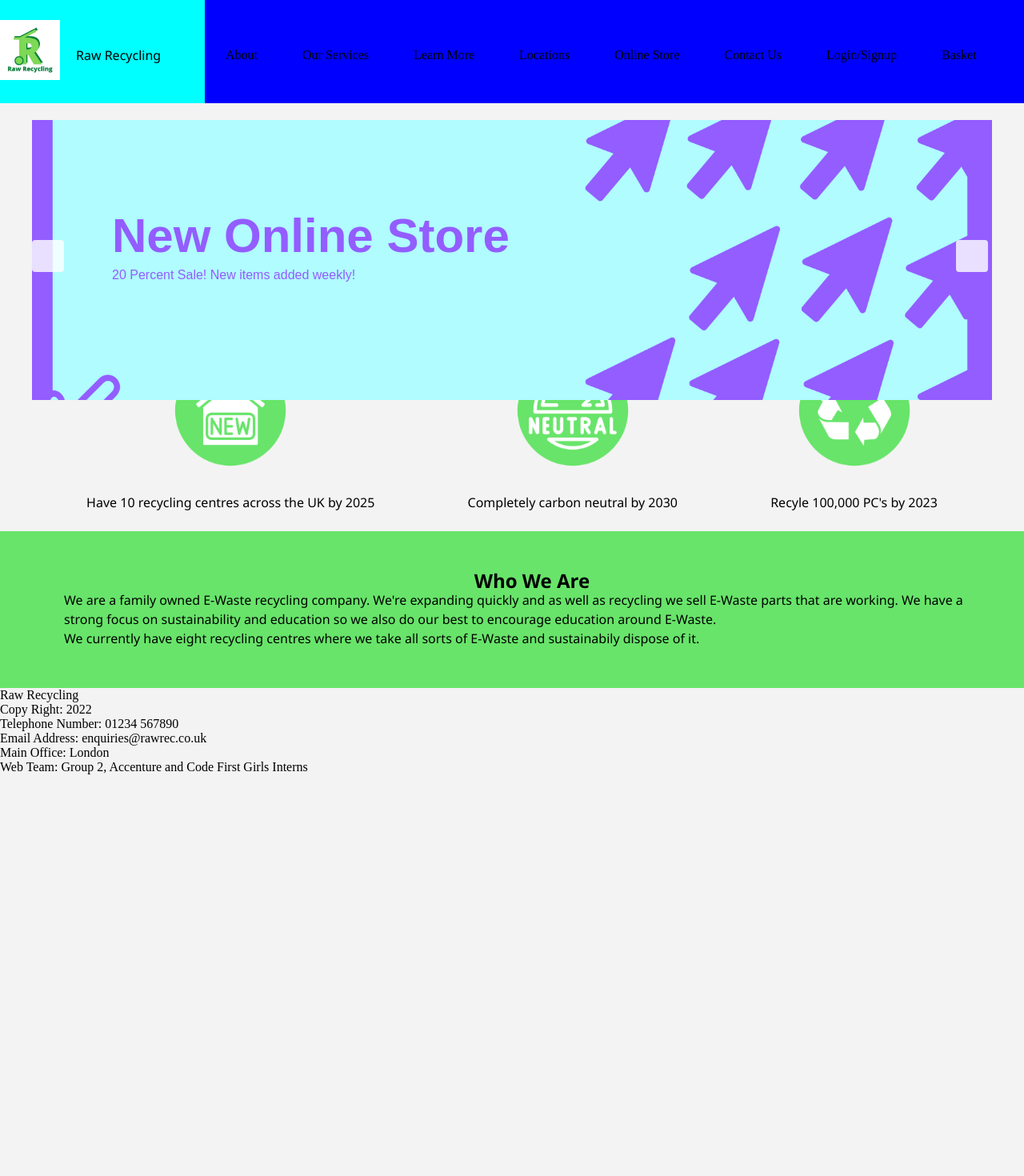
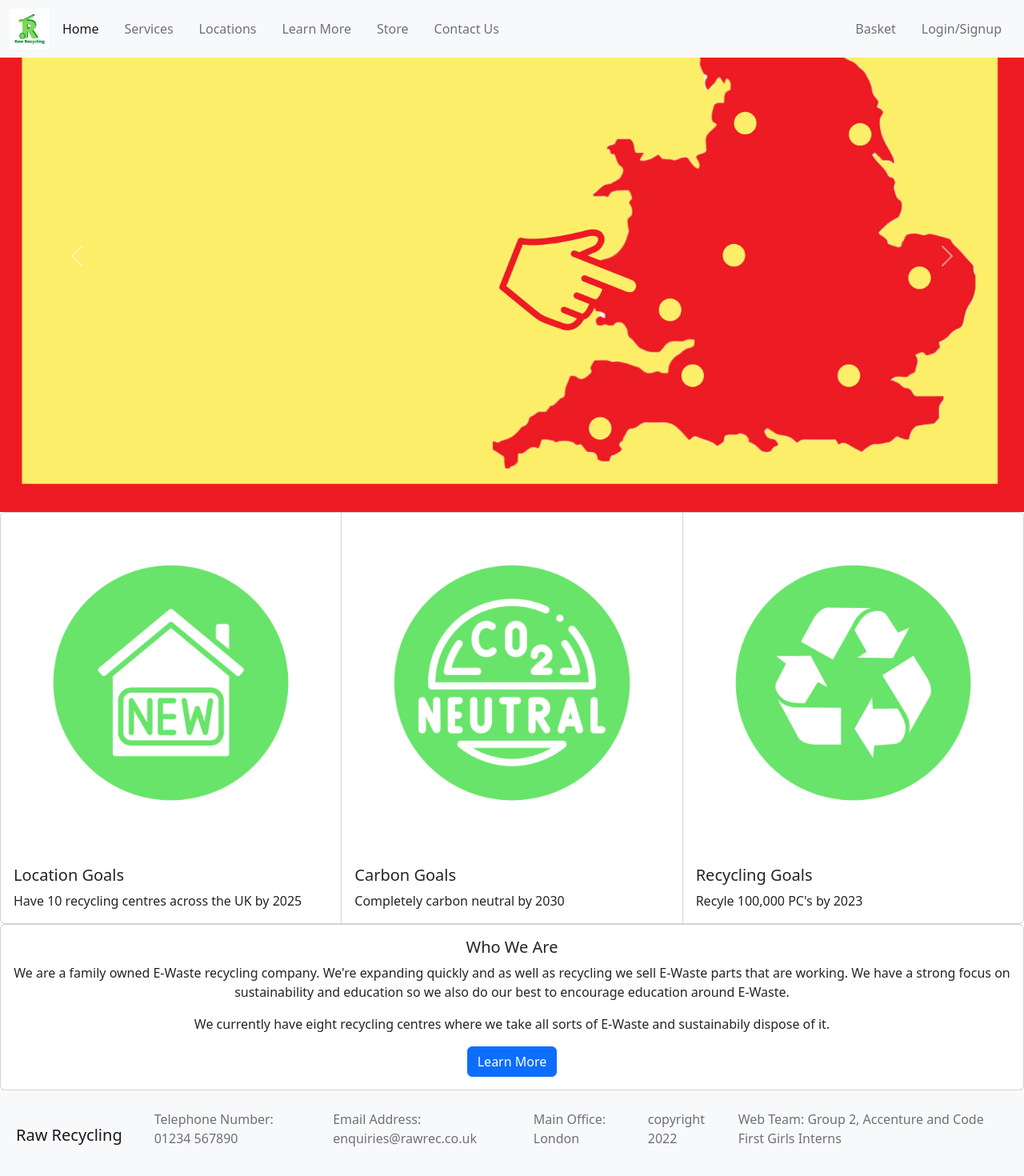
Before and after one commit to TeliAccenture/E-WasteSite, a website: page E-WasteSite-main/pages/index.html in a window 1280 px wide. Shown: the whole page at 80% size. Before the commit the page ends 968 px from the top, so only its background shows below. Drawn offline with nearby package versions, Linux system fonts and the light colour scheme.

Commit message:
Several Updates
Redid the nav bar and footer to use bootstrap. Redid the front page to use bootstrap.

```diff
--- a/E-WasteSite-main/pages/Elements/footer.html
+++ b/E-WasteSite-main/pages/Elements/footer.html
@@ -1,10 +1,27 @@
-<footer>
-    <ul>
-        <li>Raw Recycling</li>
-        <li>Copy Right: 2022</li>
-        <li>Telephone Number: 01234 567890</li>
-        <li>Email Address: enquiries@rawrec.co.uk </li>
-        <li>Main Office: London</li>
-        <li>Web Team: Group 2, Accenture and Code First Girls Interns</li>
-    </ul>
+<footer class="navbar navbar-expand-lg sticky-bottom bg-light">
+    <div class="container-fluid">
+      <a class="navbar-brand p-2" href="#">Raw Recycling</a>
+      <button class="navbar-toggler" type="button" data-bs-toggle="collapse" data-bs-target="#navbarNav" aria-controls="navbarNav" aria-expanded="false" aria-label="Toggle navigation">
+        <span class="navbar-toggler-icon"></span>
+      </button>
+      <div class="collapse navbar-collapse d-flex justify-content-around" id="navbarNav">
+        <ul class="navbar-nav">
+          <li class="nav-item p-2">
+            <p class="nav-link">Telephone Number: 01234 567890</p>
+          </li>
+          <li class="nav-item p-2">
+            <p class="nav-link">Email Address: enquiries@rawrec.co.uk</p>
+          </li>
+          <li class="nav-item p-2">
+            <p class="nav-link">Main Office: London</p>
+          </li>
+          <li class="navbar-item p-2">
+            <p class="nav-link">copyright 2022</p>
+          </li>
+          <li class="nav-item p-2">
+            <p class="nav-link">Web Team: Group 2, Accenture and Code First Girls Interns</p>
+          </li>
+        </ul>
+      </div>
+    </div>
 </footer>
--- a/E-WasteSite-main/pages/Elements/navBar.html
+++ b/E-WasteSite-main/pages/Elements/navBar.html
@@ -1,25 +1,40 @@
  <!--Navigation Bar Code-->
-<nav id="navBar">
-    <!--Left hand side nav bar-->
-    <div id = "nameAndLogo">
-        <img src = "../images/R.jpg" alt = "company logo" id = "companyLogo"/>
-        <p>Raw Recycling</p>
+
+ <nav class="navbar navbar-expand-lg fixed-top bg-light">
+    <div class="container-fluid">
+      <img src="../images/R.jpg" class="nav-brand" height="50px">
+      <button class="navbar-toggler" type="button" data-bs-toggle="collapse" data-bs-target="#navbarText" aria-controls="navbarText" aria-expanded="false" aria-label="Toggle navigation">
+        <span class="navbar-toggler-icon"></span>
+      </button>
+      <div class="collapse navbar-collapse" id="navbarText">
+        <ul class="navbar-nav me-auto mb-2 mb-lg-0">
+          <li class="nav-item p-2">
+            <a class="nav-link active" aria-current="page" href="../pages/index.html">Home</a>
+          </li>
+          <li class="nav-item p-2">
+            <a class="nav-link" href="../pages/services.html">Services</a>
+          </li>
+          <li class="nav-item p-2">
+            <a class="nav-link" href="../pages/locations.html">Locations</a>
+          </li>
+          <li class="nav-item p-2">
+            <a class="nav-link" href="../pages/learn.html">Learn More</a>
+          </li>
+          <li class="nav-item p-2">
+            <a class="nav-link" href="../pages/store.html">Store</a>
+          </li>
+          <li class="nav-item p-2">
+            <a class="nav-link" href="../pages/contact.html">Contact Us</a>
+          </li>
+        </ul>
+      </div>
+      <span class="navbar-nav me-auto mb-2 mb-lg-0">
+            <li class="nav-item p-2">
+                <a class="nav-link" id="navBasketLink" href="../pages/basket.html">Basket</a>
+              </li>
+              <li class="nav-item p-2">
+                <a class="nav-link" id="navLoginLink" href="../pages/login.html">Login</a>
+              </li>
+        </span>
     </div>
-
-    <!--Container for all text in Nav-->
-    <div id = "navigationContainer">
-        <!--Left side of navigation elements-->
-        <div id = "navigationElements" class = "navigationElements">
-            <ul>
-                <li><a href = "../pages/index.html">About</a></li>
-                <li><a href = "../pages/services.html">Our Services</a></li>
-                <li><a href = "../pages/learn.html">Learn More</a></li>
-                <li><a href = "../pages/locations.html">Locations</a></li>
-                <li><a href = "../pages/store.html">Online Store</a></li>
-                <li><a href = "../pages/contact.html">Contact Us</a></li>
-                <li><a id="navLoginLink" href = "../pages/login.html">Login</a></li>
-                <li><a id="navBasketLink" href = "../pages/basket.html">Basket</a></li>
-            </ul>
-        </div>
-    </div>
-</nav>
+  </nav>
--- a/E-WasteSite-main/pages/index.html
+++ b/E-WasteSite-main/pages/index.html
@@ -10,14 +10,13 @@
     <link rel="icon" type="image/x-icon" href="../images/favicon-32x32.png">
 
     <!--CSS Calls-->
-    <link rel = "stylesheet" href = "../style/default.css">
-    <link rel = "stylesheet" media="screen and (min-width: 719px)" href = "..\style\style.css">
-    <link rel = "stylesheet" media="screen and (max-width: 720px)" href = "..\style\mobile.css">
+    <link href="https://cdn.jsdelivr.net/npm/bootstrap@5.2.0/dist/css/bootstrap.min.css" rel="stylesheet" integrity="sha384-gH2yIJqKdNHPEq0n4Mqa/HGKIhSkIHeL5AyhkYV8i59U5AR6csBvApHHNl/vI1Bx" crossorigin="anonymous">
+
     <!--JavaScript Calls-->
     <script type="text/javascript" src="../JS/nav.js"></script>
     <script type="text/javascript" src="../JS/footer.js"></script>
     <script type ="text/javascript" src="../JS/banner.js"></script>
-
+    <script src="https://cdn.jsdelivr.net/npm/bootstrap@5.2.0/dist/js/bootstrap.bundle.min.js" integrity="sha384-A3rJD856KowSb7dwlZdYEkO39Gagi7vIsF0jrRAoQmDKKtQBHUuLZ9AsSv4jD4Xa" crossorigin="anonymous"></script>
     <title>About Us</title>
 </head>
 <body class="pageLayout">
@@ -25,61 +24,72 @@
     <script id="replace_with_navbar" src="../JS/nav.js"></script>
     <!--Page Body, split into further Divs for clarity-->
     <main>
-        <div class = "main-banner" id = "main-banner">
-            <div class = "imgbanbtn imagbanbtn-prev" id = "imgbanbtn-prev"></div>
-            <div class ="imgban" id="imgban3">
-                <div class = "imgban-box">
-                    <h2>Visit us instore</h2>
-                    <p>Visit one of our eight centres</p>
-                </div>
+        <div id="carouselInterval" class="carousel slide" data-bs-ride="carousel">
+            <div class="carousel-inner">
+              <div class="carousel-item active" data-bs-interval="10000">
+                <img src="../images/newLocation.png" class="d-block w-100" alt="...">
+              </div>
+              <div class="carousel-item" data-bs-interval="2000">
+                <img src="../images/onlineStore.png" class="d-block w-100" alt="...">
+              </div>
+              <div class="carousel-item">
+                <img src="../images/recycling.png" class="d-block w-100" alt="...">
+              </div>
             </div>
-            <div class ="imgban" id="imgban2">
-                <div class = "imgban-box">
-                    <h2>New Online Store</h2>
-                    <p>20 Percent Sale! New items added weekly!</p>
-                </div>
+            <button class="carousel-control-prev" type="button" data-bs-target="#carouselInterval" data-bs-slide="prev">
+              <span class="carousel-control-prev-icon" aria-hidden="true"></span>
+              <span class="visually-hidden">Previous</span>
+            </button>
+            <button class="carousel-control-next" type="button" data-bs-target="#carouselInterval" data-bs-slide="next">
+              <span class="carousel-control-next-icon" aria-hidden="true"></span>
+              <span class="visually-hidden">Next</span>
+            </button>
+          </div>
+
+          <div class="card-group">
+            <div class="card">
+              <img src = "../images/newCentreIcon.png" alt = "new centres goal" class="card-img-top" >
+              <div class="card-body">
+                <h5 class="card-title">Location Goals</h5>
+                <p class="card-text">Have 10 recycling centres across the UK by 2025</p>
+
+              </div>
             </div>
-            <div class ="imgban" id="imgban1">
-                <div class = "imgban-box">
-                    <h2>Re-Purposing E-Waste since 2010</h2>
-                </div>
+            <div class="card">
+              <img src = "../images/carbonNeutralIcon.png" alt = "goal image 2" class="card-img-top">
+              <div class="card-body">
+                <h5 class="card-title">Carbon Goals</h5>
+                <p class="card-text">Completely carbon neutral by 2030</p>
+
+              </div>
             </div>
-            <div class = "imgbanbtn imgbanbtn-next" id = "imgbanbtn-next"></div>
+            <div class="card">
+              <img src = "../images/recycle.png" alt = "goal image 3" class="card-img-top" >
+              <div class="card-body">
+                <h5 class="card-title">Recycling Goals</h5>
+                <p class="card-text">Recyle 100,000 PC's by 2023</p>
+
+              </div>
+            </div>
+          </div>
         </div>
+        <div class="card text-center">
 
-        <div class="body">
+            <div class="card-body">
+              <h5 class="card-title">Who We Are</h5>
+              <p class="card-text">We are a family owned E-Waste recycling company. We're expanding quickly and as well as recycling
+                we sell E-Waste parts that are working. We have a strong focus on sustainability and education so we
+                also do our best to encourage education around E-Waste.</p>
+                <p class="card-text">We currently have eight recycling centres where we take all sorts of E-Waste and sustainabily dispose
+                    of it.
+                </p>
+              <a href="#" class="btn btn-primary">Learn More</a>
+            </div>
+          </div>
 
-
-        <h2>Goals</h2>
-        <div id = "goals">
-            <div class = 'gallery-item'>
-                <img src = "../images/newCentreIcon.png" alt = "new centres goal" width = "250px" height = "250px"/>
-                <p>Have 10 recycling centres across the UK by 2025</p>
-            </div>
-            <div class = 'gallery-item'>
-                <img src = "../images/carbonNeutralIcon.png" alt = "goal image 2" width = "250px" height = "250px"/>
-                <p>Completely carbon neutral by 2030</p>
-            </div>
-            <div class = 'gallery-item'>
-                <img src = "../images/recycle.png" alt = "goal image 3" width = "250px" height = "250px"/>
-                <p>Recyle 100,000 PC's by 2023</p>
-            </div>
-
-        </div>
-        <div id = "whoWeAre">
-            <h2>Who We Are</h2>
-            <p>We are a family owned E-Waste recycling company. We're expanding quickly and as well as recycling
-                we sell E-Waste parts that are working. We have a strong focus on sustainability and education so we
-                also do our best to encourage education around E-Waste.
-            </p>
-            <p>We currently have eight recycling centres where we take all sorts of E-Waste and sustainabily dispose
-                of it.
-            </p>
-        </div>
-    </div>
     </main>
     <!--Page Footer-->
     <script id="replace_with_footer" src="../JS/footer.js"></script>
 </body>
 </html>
-<script type="text/javascript" src="../JS/statusCheck.js"> window.onload</script>
+<script type="text/javascript" src="../JS/statusCheck.js"></script>
--- /dev/null
+++ b/E-WasteSite-main/style/bootstrap.css
@@ -0,0 +1,6 @@
+#rightHand{
+    display: flex;
+    align-items: flex-end;
+    justify-content: end;
+    color: aliceblue;
+}
--- a/E-WasteSite-main/style/default.css
+++ b/E-WasteSite-main/style/default.css
@@ -16,25 +16,6 @@
 }
 
 /*UNIVERSAL STYLING*/
-/*Navigation Bar Styling --> Emily F --> START */
- #navBar{
-    top: 0;
-    z-index: 9999;
-    width: 100%;
-    height: 100px;
-    position: fixed;
-    display: grid;
-    grid-template-areas: "logo elements";
-    grid-template-columns: 20% 80%;
- }
-.navigationElements li{list-style-type: none; display:inline-block; padding: 1em; vertical-align: -60px;}
-.navigationElements li:hover{background-color: gray; transform: scale(1.1); transition: 250ms linear;}
-.navigationElements a{text-decoration: none;}
-#nameAndLogo p {display: inline-block;padding-left: 1em;vertical-align: 50px;}
-#companyLogo{height: 75px; width: 75px;vertical-align: 25px;}
-#nameAndLogo {grid-area:logo; background-color: aqua;}
-#navigationElements{grid-area:elements; height: 100%;text-align: left;background-color: blue;}
-/*Navigation Bar Styling --> Emily F --> END */
 
 /*store styling --> Telisa DP --> START*/
 
```
Also changed, not shown: E-WasteSite-main/pages/basket.html (+2 -0 lines), E-WasteSite-main/pages/contact.html (+3 -3 lines), E-WasteSite-main/pages/learn.html (+1 -3 lines), E-WasteSite-main/pages/locations.html (+2 -0 lines), E-WasteSite-main/pages/services.html (+2 -0 lines), E-WasteSite-main/pages/store.html (+2 -3 lines).
